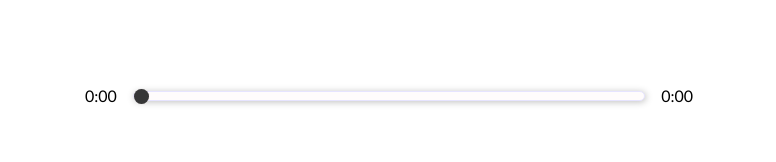
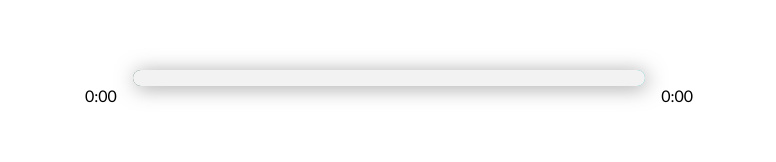
Before and after one commit to Bahshyan-A/react-music-player, a React (Create React App) app: page / in a window 1280 px wide. Shown: the part 490-652 px from the top of the page, without its empty margins (251-1027 px from the left). Built offline with nearby package versions, Linux system fonts and the light colour scheme.

Commit message:
styling gradient range input

```diff
--- a/src/App.js
+++ b/src/App.js
@@ -18,6 +18,7 @@
   const [songInfo, setSongInfo] = useState({
     currentTime: 0,
     duration: 0,
+    animationProcentage: 0
   });
 
   const [libraryStatus, setLibraryStatus] = useState(false);
@@ -26,7 +27,11 @@
     const current = e.target.currentTime;
     const duration = e.target.duration;
 
-    setSongInfo({ ...songInfo, currentTime: current, duration: duration });
+    const roundedCurrent = Math.round(current);
+    const roundedDuration = Math.round(duration)
+    const animation = Math.round((roundedCurrent / roundedDuration) * 100);
+
+    setSongInfo({ ...songInfo, currentTime: current, duration: duration, animationProcentage:animation });
   };
 
   return (
--- a/src/components/Player.component.js
+++ b/src/components/Player.component.js
@@ -73,10 +73,15 @@
     playAudio(isPlaying, audioRef);
   };
 
+  const trackAnim = {
+    transform: `translateX(${songInfo.animationProcentage}%)`
+  };
+
   return (
     <div className="player">
       <div className="time-control">
         <p>{getTime(songInfo.currentTime)}</p>
+        <div style={{background: `linear-gradient(to right, ${currentSong.color[0]},${currentSong.color[1]})`}} className="track">
           <input
             value={songInfo.currentTime}
             type="range"
@@ -85,7 +90,9 @@
             onChange={dragHandler}
             style={{ backgroundColor: currentSong.color }}
           />
-        <p>{songInfo.duration ? getTime(songInfo.duration) : '0:00'}</p>
+          <div style={trackAnim} className="animate-track"></div>
+        </div>
+        <p>{songInfo.duration ? getTime(songInfo.duration) : "0:00"}</p>
       </div>
       <div className="play-control">
         <FontAwesomeIcon
--- a/src/styles/_player.scss
+++ b/src/styles/_player.scss
@@ -9,100 +9,13 @@
 .time-control {
     width: 50%;
     display: flex;
+    input{
+      width: 100%;
+      -webkit-appearance: none;
+      background: transparent;
+      cursor: pointer;
 
-    input{
-        width: 100%;
-        padding: 1rem 0rem;
     }
-    input[type=range] {
-        height: 10px;
-        -webkit-appearance: none;
-        margin: 10px 0;
-        width: 100%;
-      }
-      input[type=range]:focus {
-        outline: none;
-      }
-      input[type=range]::-webkit-slider-runnable-track {
-        width: 100%;
-        height: 10px;
-        cursor: pointer;
-        animate: 0.2s;
-        box-shadow: 1px 1px 7px #bebebe;
-        background: #fffcfc;
-        border-radius: 5px;
-        border: 1px solid #e6e4ff;
-      }
-      input[type=range]::-webkit-slider-thumb {
-        box-shadow: 0px 0px 1px #c8c1c1;
-        border: 0px solid #bab9b6;
-        height: 15px;
-        width: 15px;
-        border-radius: 15px;
-        background: #363637;
-        cursor: pointer;
-        -webkit-appearance: none;
-        margin-top: -3px;
-      }
-      input[type=range]:focus::-webkit-slider-runnable-track {
-        background: #fffcfc;
-      }
-      input[type=range]::-moz-range-track {
-        width: 100%;
-        height: 10px;
-        cursor: pointer;
-        animate: 0.2s;
-        box-shadow: 1px 1px 7px #bebebe;
-        background: #fffcfc;
-        border-radius: 5px;
-        border: 1px solid #e6e4ff;
-      }
-      input[type=range]::-moz-range-thumb {
-        box-shadow: 0px 0px 1px #c8c1c1;
-        border: 0px solid #bab9b6;
-        height: 15px;
-        width: 15px;
-        border-radius: 15px;
-        background: #363637;
-        cursor: pointer;
-      }
-      input[type=range]::-ms-track {
-        width: 100%;
-        height: 10px;
-        cursor: pointer;
-        animate: 0.2s;
-        background: transparent;
-        border-color: transparent;
-        color: transparent;
-      }
-      input[type=range]::-ms-fill-lower {
-        background: #fffcfc;
-        border: 1px solid #e6e4ff;
-        border-radius: 15px;
-        box-shadow: 1px 1px 7px #bebebe;
-      }
-      input[type=range]::-ms-fill-upper {
-        background: #fffcfc;
-        border: 1px solid #e6e4ff;
-        border-radius: 15px;
-        box-shadow: 1px 1px 7px #bebebe;
-      }
-      input[type=range]::-ms-thumb {
-        margin-top: 1px;
-        box-shadow: 0px 0px 1px #c8c1c1;
-        border: 0px solid #bab9b6;
-        height: 15px;
-        width: 15px;
-        border-radius: 15px;
-        background: #363637;
-        cursor: pointer;
-      }
-      input[type=range]:focus::-ms-fill-lower {
-        background: #fffcfc;
-      }
-      input[type=range]:focus::-ms-fill-upper {
-        background: #fffcfc;
-      }
     p{
         padding: 1rem;
     }
@@ -119,3 +32,32 @@
         cursor: pointer;
     }
 }
+
+input[type='range']:focus{
+  outline: none;
+}
+input[type='range']::-webkit-slider-thumb{
+  -webkit-appearance: none;
+  height: 16px;
+  width: 16px;
+}
+
+.track{
+  width: 100%;
+  height: 1rem;
+  position: relative;
+  border-radius: 1rem;
+  overflow: hidden;
+  box-shadow: 2px 2px 20px rgba(80, 78, 78, 0.534);
+}
+
+.animate-track{
+  background: rgb(243, 242, 242);
+  width: 100%;
+  height: 100%;
+  position: absolute;
+  top: 0;
+  left: 0;
+  transform: translateX();
+  pointer-events: none;
+}
```
Lines whose indentation alone changed are shown as unchanged.
